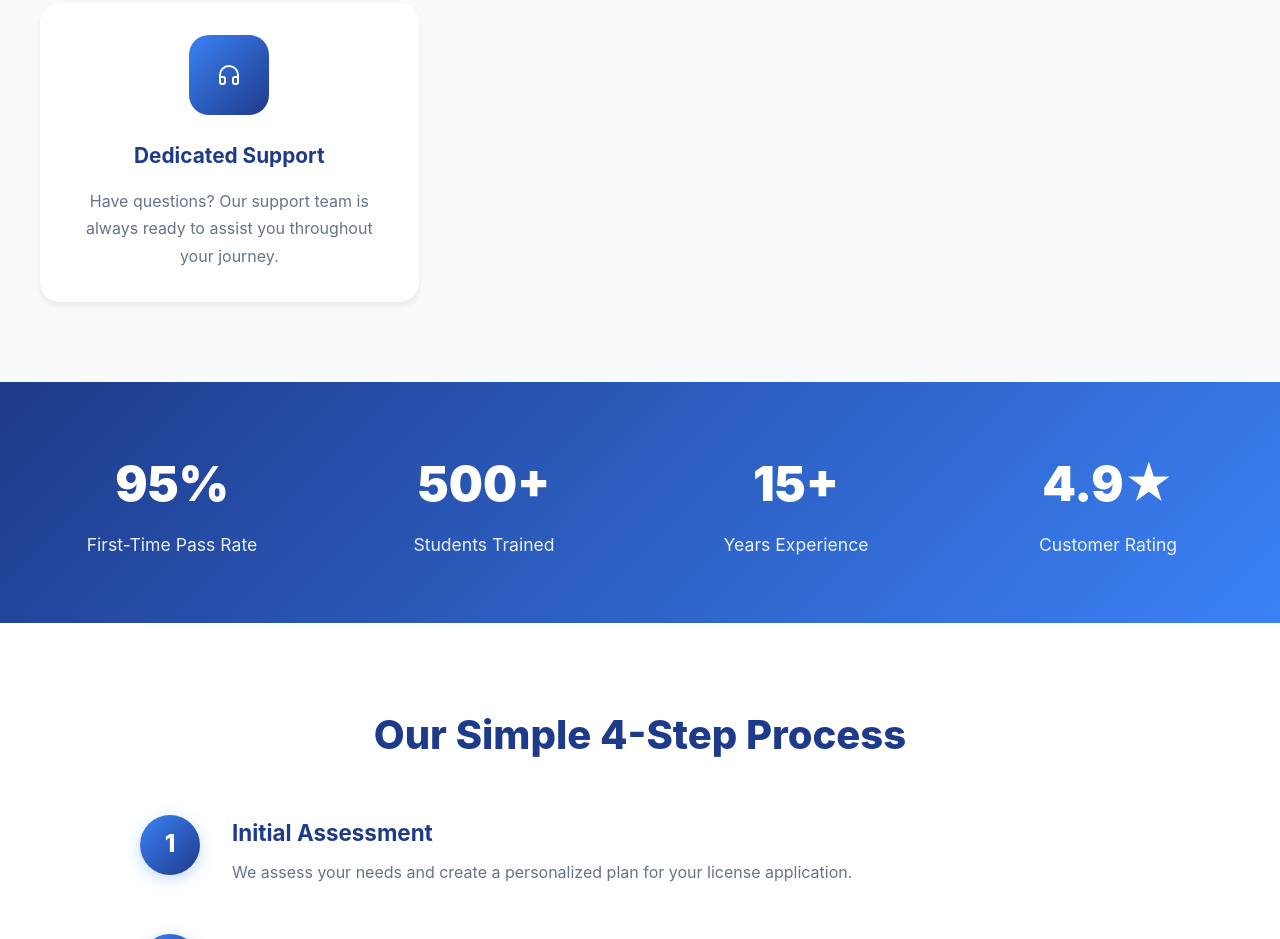
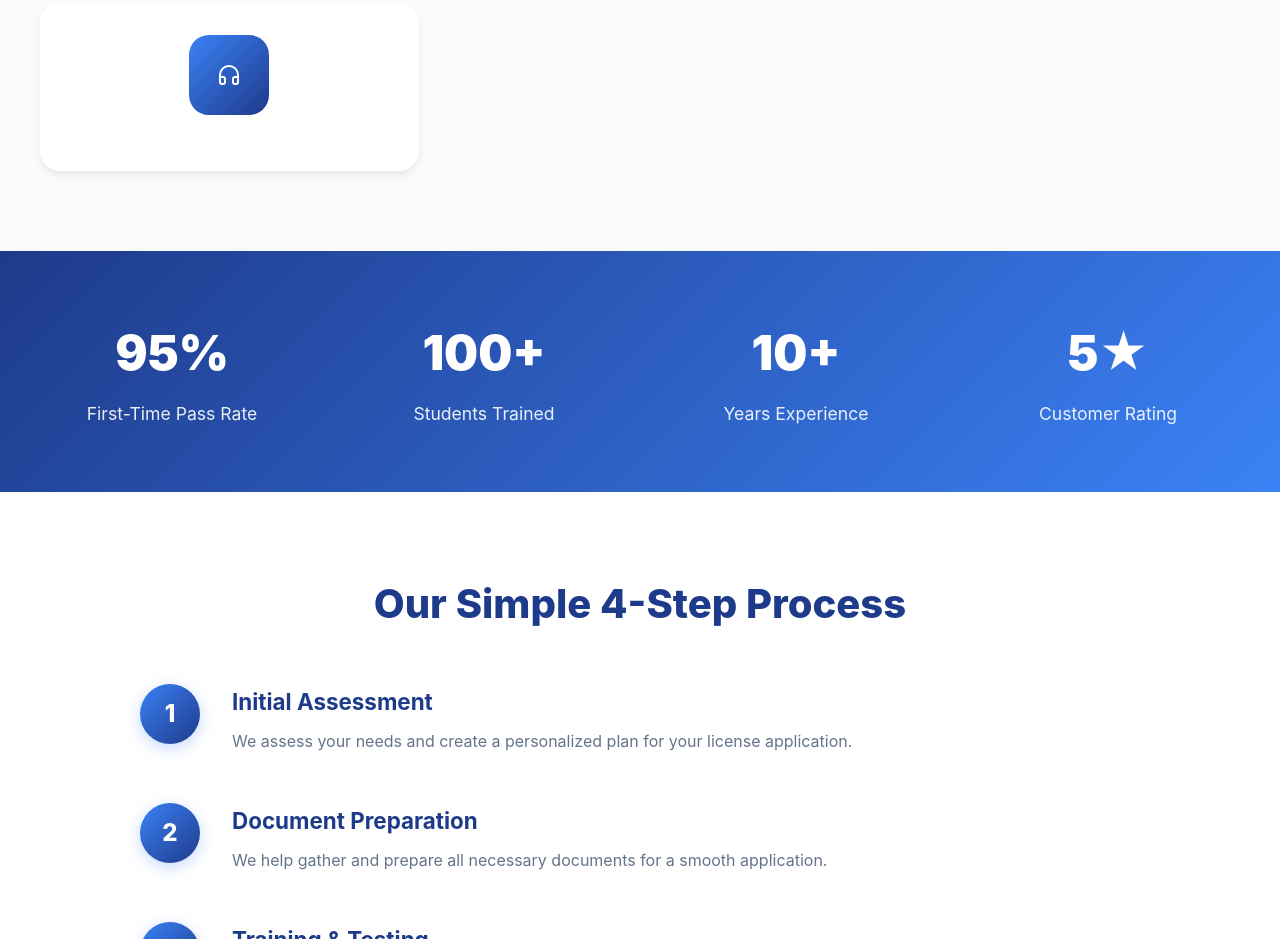
Before and after one commit to driverightinfo/driveright, a plain HTML site: page home.html in a window 1280 px wide. Shown: the part 1013-1952 px from the top of the page. Drawn offline with nearby package versions, Linux system fonts and the light colour scheme.

Commit message:
Update home.html
Change Statistic

```diff
--- a/home.html
+++ b/home.html
@@ -600,10 +600,10 @@
             <div class="feature-card">
                 <div class="feature-icon">
                     <i data-lucide="headphones" size="40"></i>
-                </div>
+                <!-- </div>
                 <h3 data-lang-en="Dedicated Support" data-lang-ms="Sokongan Berdedikasi">Dedicated Support</h3>
                 <p data-lang-en="Have questions? Our support team is always ready to assist you throughout your journey." data-lang-ms="Ada soalan? Pasukan sokongan kami sentiasa bersedia membantu anda sepanjang perjalanan anda.">Have questions? Our support team is always ready to assist you throughout your journey.</p>
-            </div>
+            </div> -->
         </div>
     </section>
 
@@ -615,15 +615,15 @@
                 <p data-lang-en="First-Time Pass Rate" data-lang-ms="Kadar Lulus Percubaan Pertama">First-Time Pass Rate</p>
             </div>
             <div class="stat-item">
-                <h3>500+</h3>
+                <h3>100+</h3>
                 <p data-lang-en="Students Trained" data-lang-ms="Pelajar Terlatih">Students Trained</p>
             </div>
             <div class="stat-item">
-                <h3>15+</h3>
+                <h3>10+</h3>
                 <p data-lang-en="Years Experience" data-lang-ms="Tahun Pengalaman">Years Experience</p>
             </div>
             <div class="stat-item">
-                <h3>4.9★</h3>
+                <h3>5★</h3>
                 <p data-lang-en="Customer Rating" data-lang-ms="Penilaian Pelanggan">Customer Rating</p>
             </div>
         </div>
```
